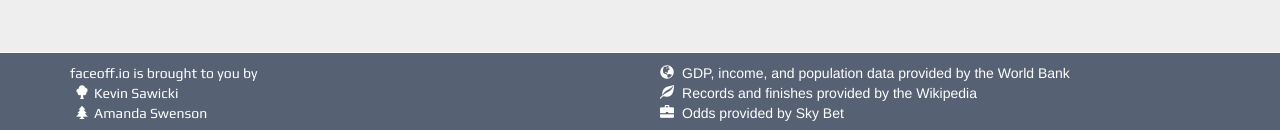
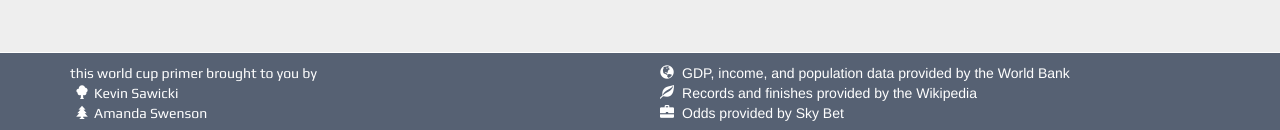
Before and after one commit to kevinsawicki/faceoff, a plain HTML site: page index.html in a window 1280 px wide. Shown: the part 4197-4327 px from the top of the page. Drawn offline with nearby package versions, Linux system fonts and the light colour scheme.

Commit message:
Tweak credits

```diff
--- a/index.html
+++ b/index.html
@@ -162,7 +162,7 @@
         <div class="row">
           <div class="col-lg-6 signature">
             <p>
-              <a href="http://faceoff.io">faceoff.io</a> is brought to you by
+              this world cup primer brought to you by
               <br>
               <span class="glyphicon glyphicon-tree-deciduous"></span><a href="https://twitter.com/kevinsawicki">Kevin Sawicki</a>
               <br>
```
